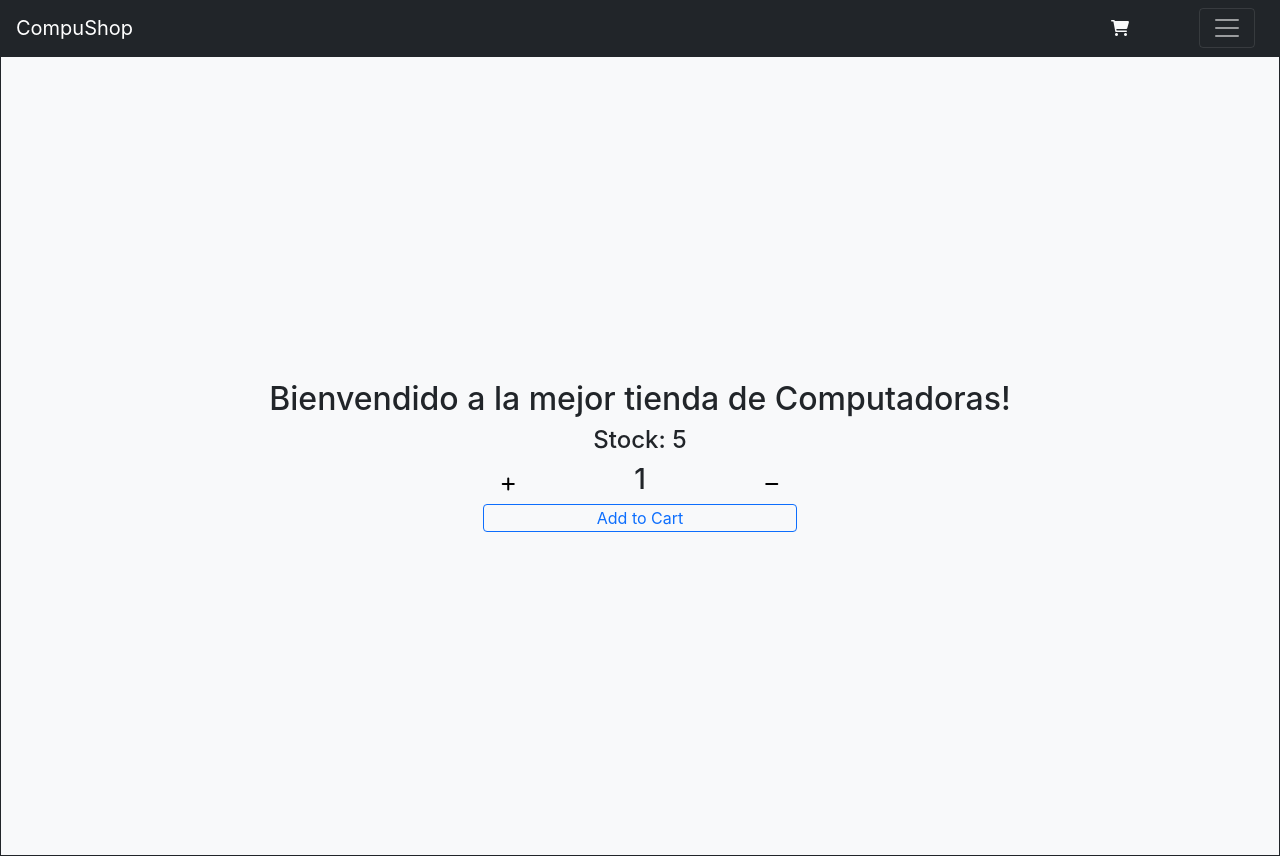
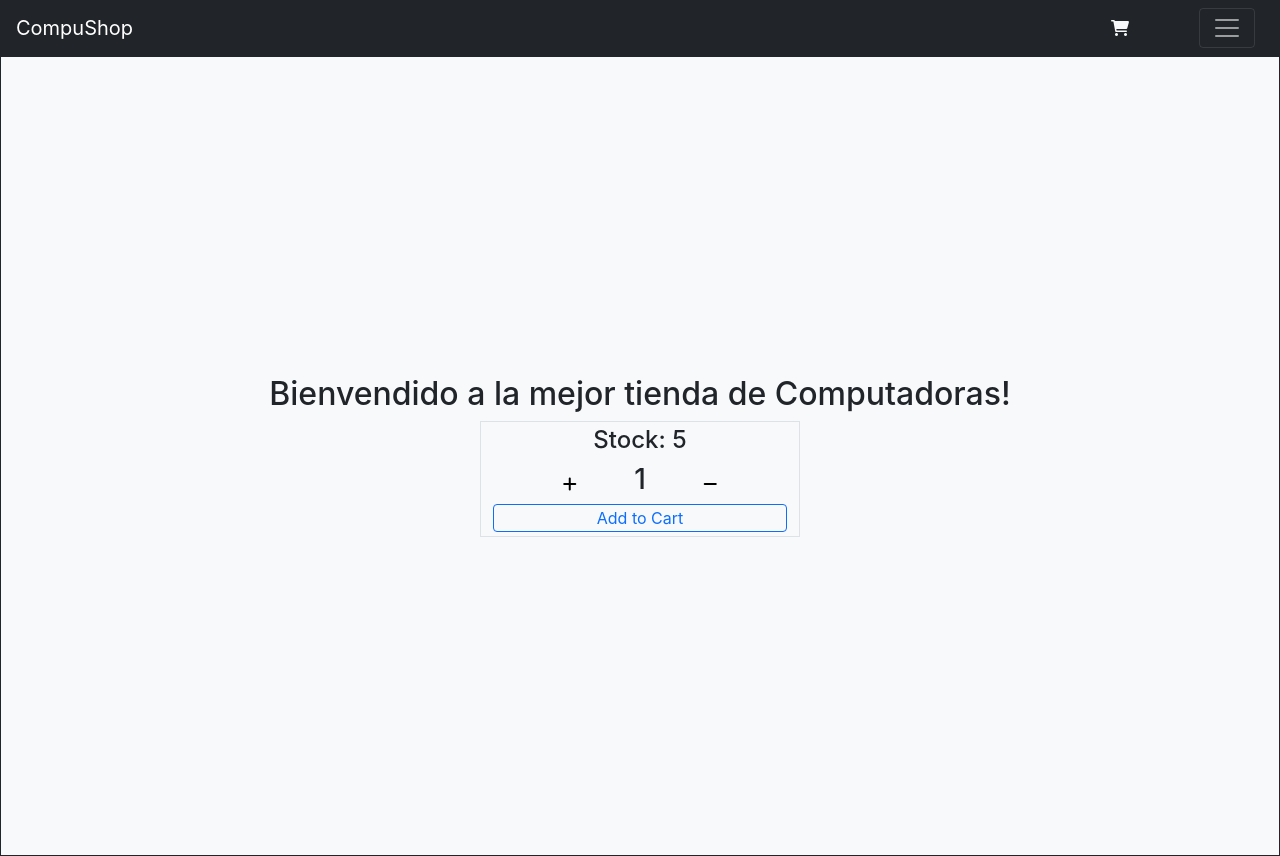
Before and after one commit to lucaslera91/ecomerce-Lera, a React (Create React App) app: page / in a window 1280 px wide. Built offline with nearby package versions, Linux system fonts and the light colour scheme.

Commit message:
item count

```diff
--- /dev/null
+++ b/src/componentes/ButtonCounter.jsx
@@ -0,0 +1,26 @@
+import React from 'react'
+import react, { useState } from "react";
+
+
+function ButtonCounter({start, stock}) {
+    const [contador, setContador] = useState(start);
+
+    const onAdd = () => {
+        if (contador < stock) {
+            setContador(contador + 1)
+        }
+    }
+    const less = () => {
+        if (contador > start) {
+            setContador(contador - 1)
+        }
+    }
+    return (
+        <div className="container-fluid d-flex justify-content-between w-100">
+            <button className="bg-light border-0 w-100" onClick={onAdd}><i className="fas fa-plus"></i></button>
+            <h3>{contador}</h3>
+            <button className="bg-light border-0 w-100" onClick={less}><i className="fas fa-minus"></i></button>
+        </div>);
+
+}
+export default ButtonCounter;
--- a/src/componentes/ItemCount.jsx
+++ b/src/componentes/ItemCount.jsx
@@ -1,33 +1,18 @@
 import React from 'react'
 import PropTypes from 'prop-types'
 import react,{ useState } from "react";
-
+import ButtonCounter from './ButtonCounter';
 
 
 function ItemCount({stock, start}) {
 
-    const [contador, setContador] = useState(start);
 
-    const onAdd = () => {
-        if(contador < stock){
-            setContador(contador + 1)
-        }
-    }
-    const less = () => {
-        if(contador > start){
-            setContador(contador - 1)
-        }
-    }
     return (
-        <div className="container-fluid">
+        <div className="container-fluid border border-1 w-25 padding py-1" >
             <h4>Stock: {stock}</h4>
-            <div className="container-fluid d-flex justify-content-between w-25">
-                <button className="bg-light border-0" onClick={onAdd}><i className="fas fa-plus"></i></button>
-                <h3>{contador}</h3>
-                <button className="bg-light border-0" onClick={less}><i className="fas fa-minus"></i></button>
-            </div>
+                <ButtonCounter stock={stock} start={start}></ButtonCounter>
             <div>
-                <button className="bg-light w-25 border border-primary rounded text-primary">Add to Cart</button>
+                <button className="bg-light w-100 border border-primary rounded text-primary">Add to Cart</button>
             </div>
         </div>
     )
```
